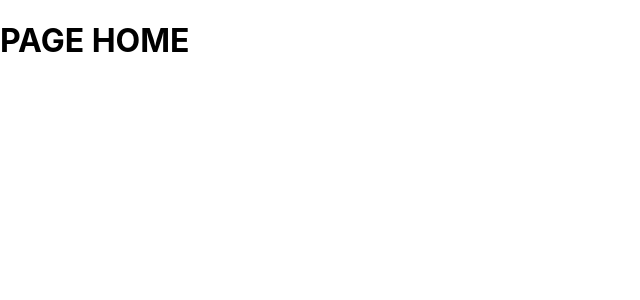
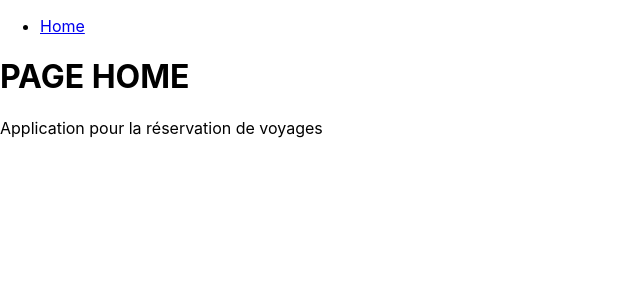
Before and after one commit to SaidBOHUI/Voyage, a React (Create React App) app: page / in a window 1280 px wide. Shown: the top 300 px of the page, without its empty margins (0-640 px from the left). Built offline with nearby package versions, Linux system fonts and the light colour scheme.

Commit message:
ajout error, footer et header page

```diff
--- a/src/App.js
+++ b/src/App.js
@@ -1,22 +1,22 @@
-// import logo from './logo.svg';
-import React, {lazy} from 'react';
-// import React, {lazy, Suspense} from 'react';
-// import Loader from './components/Loader'
-import { BrowserRouter as Router,Routes,Route } from 'react-router-dom';
-const Home = lazy(() => import ('./pages/Home'));
-const Faq = lazy(() => import ('./pages/Faq'));
-const Error = lazy(() => import ('./pages/Error'));
+import React, { lazy } from "react";
+import { BrowserRouter as Router, Routes, Route } from "react-router-dom";
+import LayoutNav from "./layout/navbar/layoutNav";
+const Home = lazy(() => import("./pages/Home"));
+const Faq = lazy(() => import("./pages/Faq"));
+const Error = lazy(() => import("./pages/Error"));
 
 function App() {
   return (
     // <Suspense fallback = {<Loader />}>
-      <Router>
+    <Router>
+      <LayoutNav>
         <Routes>
-            <Route path = "/" element = {<Home />}/>
-            <Route path = "/faq" element = {<Faq />}/>
-            <Route path = "*" element = {<Error />}/>
+          <Route path="/" element={<Home />} />
+          <Route path="/faq" element={<Faq />} />
+          <Route path="*" element={<Error />} />
         </Routes>
-      </Router>
+      </LayoutNav>
+    </Router>
     // </Suspense>
   );
 }
--- /dev/null
+++ b/src/components/footer/footer.js
@@ -0,0 +1,9 @@
+const Footer = () => {
+    return (
+        <footer>
+            <p>Application pour la réservation de voyages</p>
+        </footer>
+    )
+}
+
+export default Footer
--- /dev/null
+++ b/src/components/header/header.js
@@ -0,0 +1,19 @@
+import { Link } from 'react-router-dom'
+
+const Header = () => {
+    return (
+        <header>
+            <nav>
+                <ul>
+                    <li>
+                        <Link to="/" title="redirection sur la home">
+                            Home
+                        </Link>
+                    </li>
+                </ul>
+            </nav>
+        </header>
+    )
+}
+
+export default Header
--- /dev/null
+++ b/src/layout/navbar/layoutNav.js
@@ -0,0 +1,14 @@
+import Header from '../../components/header/header'
+import Footer from '../../components/footer/footer'
+
+const LayoutNav = (props) => {
+    return (
+        <>
+            <Header />
+            {props.children}
+            <Footer />
+        </>
+    )
+}
+
+export default LayoutNav
--- a/src/pages/Error.jsx
+++ b/src/pages/Error.jsx
@@ -1,5 +1,23 @@
-const Error = () => {
-    return
+import { useLocation, Link } from 'react-router-dom'
+
+function Error() {
+    let location = useLocation()
+
+    return (
+        <>
+            <h1>Page introuvable</h1>
+
+            <Link to="/" title="Revenir sur la page principale">
+                Retour sur la page d&#39;accueil
+            </Link>
+
+            <br />
+
+            <code>
+                La page suivante : <b>{location.pathname}</b> est introuvable
+            </code>
+        </>
+    )
 }
 
 export default Error
```
Also changed, not shown: src/App.css (deleted, +0 -38 lines).
